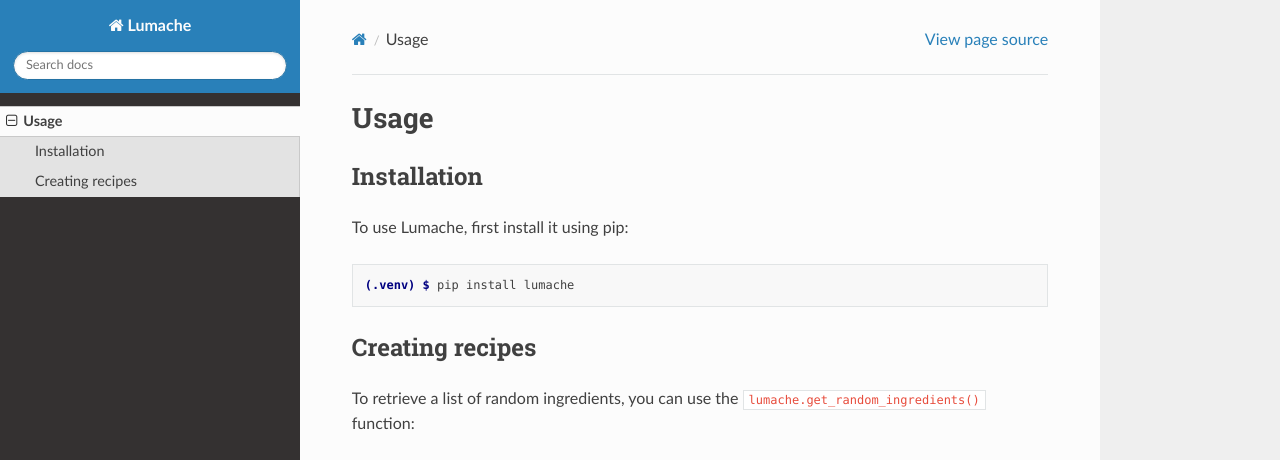
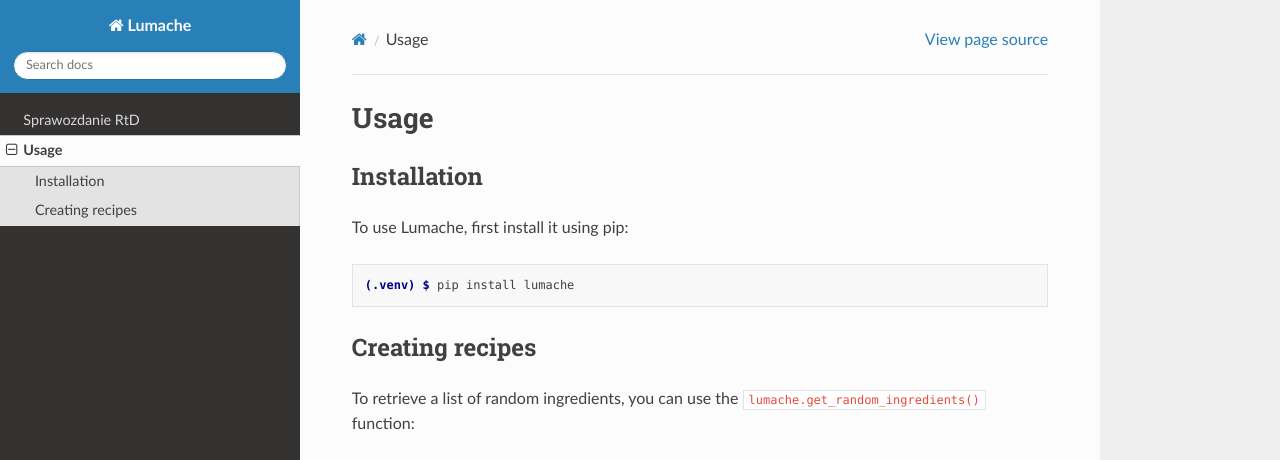
Before and after one commit to JanMatysik19/ReadTheDocsRst, a Sphinx documentation site: the page built from docs/source/contact.rst, in a window 1280 px wide and 1095 px high. Shown: the top 460 px of the window. Built offline with Sphinx 7.4.7 and the Read the Docs theme 3.1.0, drawn with Linux system fonts in a browser that asks for light colours; pages that are not in the unit, such as notebooks, are missing from menus; grey boxes are pictures that could not be loaded.

Commit message:
Update and rename api.rst to report.rst

```diff
--- a/docs/source/api.rst
+++ b/docs/source/report.rst
@@ -1,5 +1,5 @@
-API
-===
+Sprawozdanie RtD
+================
 
 .. autosummary::
    :toctree: generated
```
